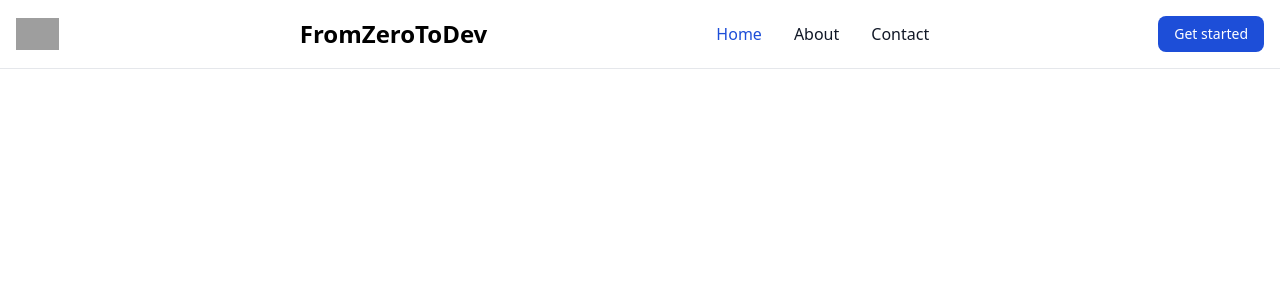
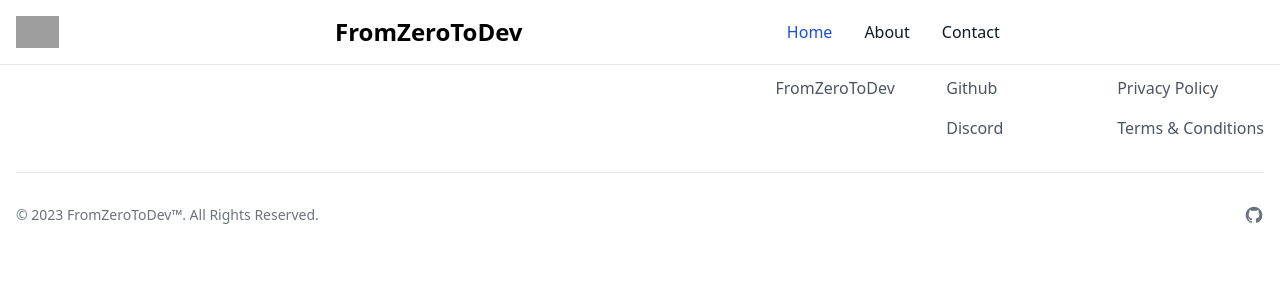
Before and after one commit to geromedina/FromZeroToDev, a React (Vite) app in the folder client/: page /home in a window 1280 px wide. Shown: the top 300 px of the page. Built offline with nearby package versions, Linux system fonts and the light colour scheme; no server answers; grey boxes are pictures that could not be loaded.

Commit message:
saco boton del navbar y arreglamos ruta landing y home

```diff
--- a/client/index.html
+++ b/client/index.html
@@ -4,7 +4,7 @@
     <meta charset="UTF-8" />
     <link rel="icon" type="image/svg+xml" href="/vite.svg" />
     <meta name="viewport" content="width=device-width, initial-scale=1.0" />
-    <title>Vite + React + TS</title>
+    <title>FromZeroToDev</title>
   </head>
   <body>
     <div id="root"></div>
--- a/client/src/App.tsx
+++ b/client/src/App.tsx
@@ -6,12 +6,17 @@ import Landing from './pages/Landing/Landing';
 import './index.css'
 
 const App: React.FC = (): JSX.Element => {
+
+  let location = useLocation();
+
     return (
         <div>
-        {location.pathname !== "/" && <NavBar />}
+          {location.pathname !== "/" && <NavBar />}
         <Routes>
+          <Route exact path="/" element={<Landing />} />
           <Route path="/home" element={<Home />} />
-          <Route path="/" element={<Landing />} />
+          {/* <Route exact path="/courses" element={<Courses />} />
+          <Route exact path="/create" element={<Form />} /> */}
         </Routes>
       </div>
     )
--- a/client/src/components/NavBar/NavBar.tsx
+++ b/client/src/components/NavBar/NavBar.tsx
@@ -11,7 +11,6 @@ const Navbar: React.FC = () => {
         <img src="https://flowbite.com/docs/images/logo.svg" className="h-8 mr-3" alt="Flowbite Logo"/>
         <span className="self-center text-2xl font-semibold whitespace-nowrap dark:text-white">FromZeroToDev</span>
         <div className="flex md:order-2">
-        <button type="button" className="text-white bg-blue-700 hover:bg-blue-800 focus:ring-4 focus:outline-none focus:ring-blue-300 font-medium rounded-lg text-sm px-4 py-2 text-center mr-3 md:mr-0 dark:bg-blue-600 dark:hover:bg-blue-700 dark:focus:ring-blue-800">Get started</button>
         <button data-collapse-toggle="navbar-sticky" type="button" className="inline-flex items-center p-2 text-sm text-gray-500 rounded-lg md:hidden hover:bg-gray-100 focus:outline-none focus:ring-2 focus:ring-gray-200 dark:text-gray-400 dark:hover:bg-gray-700 dark:focus:ring-gray-600" aria-controls="navbar-sticky" aria-expanded="false">
         <span className="sr-only">Open main menu</span>
         <svg className="w-6 h-6" aria-hidden="true" fill="currentColor" viewBox="0 0 20 20" xmlns="http://www.w3.org/2000/svg"><path fill-rule="evenodd" d="M3 5a1 1 0 011-1h12a1 1 0 110 2H4a1 1 0 01-1-1zM3 10a1 1 0 011-1h12a1 1 0 110 2H4a1 1 0 01-1-1zM3 15a1 1 0 011-1h12a1 1 0 110 2H4a1 1 0 01-1-1z" clip-rule="evenodd"></path></svg>
--- a/client/src/pages/Home/Home.tsx
+++ b/client/src/pages/Home/Home.tsx
@@ -3,6 +3,7 @@ import CardsContainer from "../../components/CardsContainer";
 import { useAppDispatch } from "../../store/hooks";
 import { useEffect } from "react";
 import { getCourses } from "../../store/coursesSlices";
+import Footer from "../../components/Footer/Footer";
 
 const Home: React.FC = (): JSX.Element => {
   const dispatch = useAppDispatch();
@@ -11,7 +12,8 @@ const Home: React.FC = (): JSX.Element => {
   }, []);
   return (
     <>
-      <CardsContainer />
+
+      <Footer />
     </>
   );
 };
```
Also changed, not shown: 2 other files (tests, documents, lock files or other folders).
